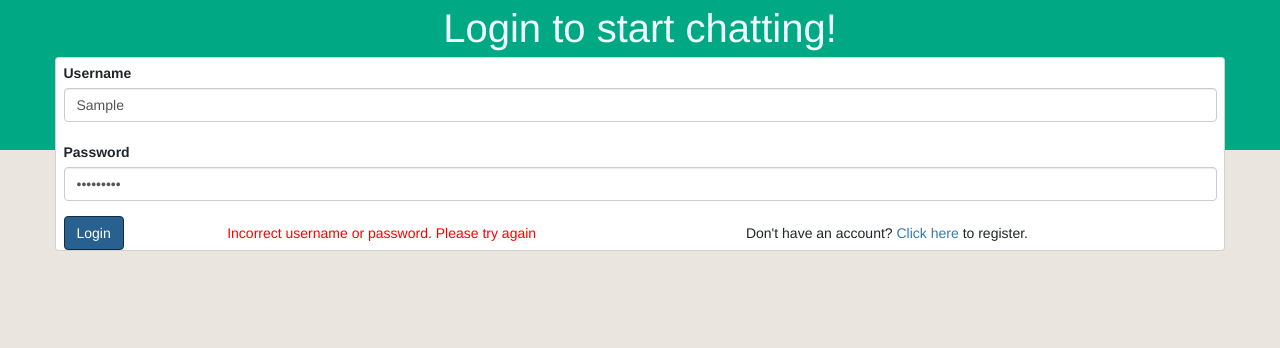
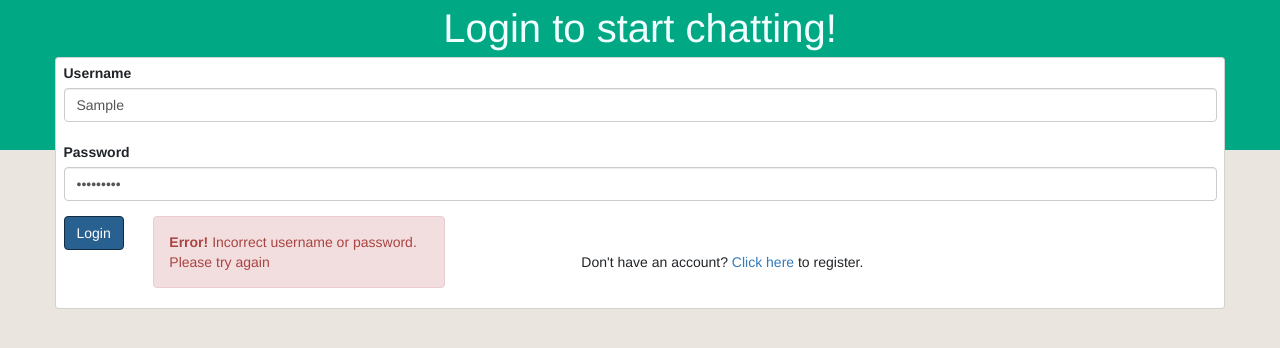
Before and after one commit to dstr951/Advanced_Programming_2, a React (Create React App) app in the folder client-side/: page /Register in a window 1280 px wide. Both pictures are taken after typing "Sample", "Sample123" into the empty fields and a click on the button "Login". Shown: the top 348 px of the page. Built offline with nearby package versions, Linux system fonts and the light colour scheme.

Commit message:
merged bootstrap and CSS to LoginPage

```diff
--- /dev/null
+++ b/client-side/src/Alert.js
@@ -0,0 +1,10 @@
+function Alert({condition, errorMessage}) {
+    return (
+        !!condition ? <div className="alert alert-danger col-3">
+            <strong>Error! </strong>{errorMessage}
+        </div> : <></>
+    )
+}
+
+
+export default Alert
--- a/client-side/src/LoginPage.js
+++ b/client-side/src/LoginPage.js
@@ -1,16 +1,20 @@
-import {useState} from "react";
+import {useEffect, useRef, useState} from "react";
 import {validateLogin} from "./apiTemp";
+import LoginAlert from "./Alert";
+import Alert from "./Alert";
 
 function LoginPage(){
     const errorMessage = 'Incorrect username or password. Please try again'
     const [password,setPassword] = useState('');
     const [userName,setUserName]  = useState('');
     const [displayError, setDisplayError] = useState(false)
+    const alertRef = useRef(null)
     const getInput = function (e,setter) {
         setter(e.target.value)
         //console.log("value is: "+e.target.value)
     }
     const buildResponse = function (e,userName,password){
+        setDisplayError(false)
         //stop the form default response
         e.preventDefault();
         if(validateLogin(userName,password).code  === 200){
@@ -52,7 +56,10 @@ function LoginPage(){
                                 <button onClick={(event) => buildResponse(event,userName,password)} type="submit" className="btn btn-primary">Login</button>
 
                             </div>
-                            {displayError &&<div className="col-5 row justify-content-center align-content-center" style={{ color: 'red' }}>{errorMessage}</div>}
+                            <Alert  condition={displayError} errorMessage={errorMessage}></Alert>
+
+
+
                             <div className="col-6 row justify-content-center align-content-center">
                                 <div className="d-contents">Don't have an account?&nbsp;<a href="./register.html">Click
                                     here</a>&nbsp;to register.
```
